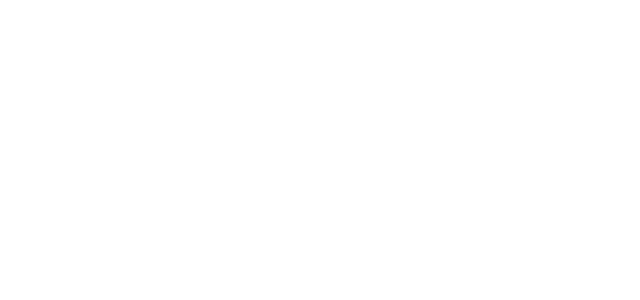
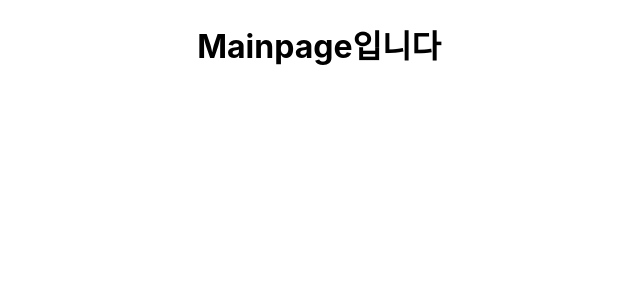
Before and after one commit to codestates/local-festival, a React (Create React App) app in the folder client/: page / in a window 1280 px wide. Shown: the top 300 px of the page, without its empty margins (321-961 px from the left). Built offline with nearby package versions, Linux system fonts and the light colour scheme.

Commit message:
add mainpage

```diff
--- a/client/src/App.js
+++ b/client/src/App.js
@@ -1,7 +1,12 @@
 import "./App.css";
+import Mainpage from "./component/Mainpage";
 
 function App() {
-  return <div className="App"></div>;
+  return (
+    <div className="App">
+      <Mainpage />
+    </div>
+  );
 }
 
 export default App;
--- /dev/null
+++ b/client/src/component/Mainpage.js
@@ -0,0 +1,12 @@
+import React from "react";
+
+const Mainpage = () => {
+  return (
+    <div>
+      <h1>Mainpage입니다</h1>
+    </div>
+  );
+};
+
+export default Mainpage;
+<h1>Mainpage입니다</h1>;
```
